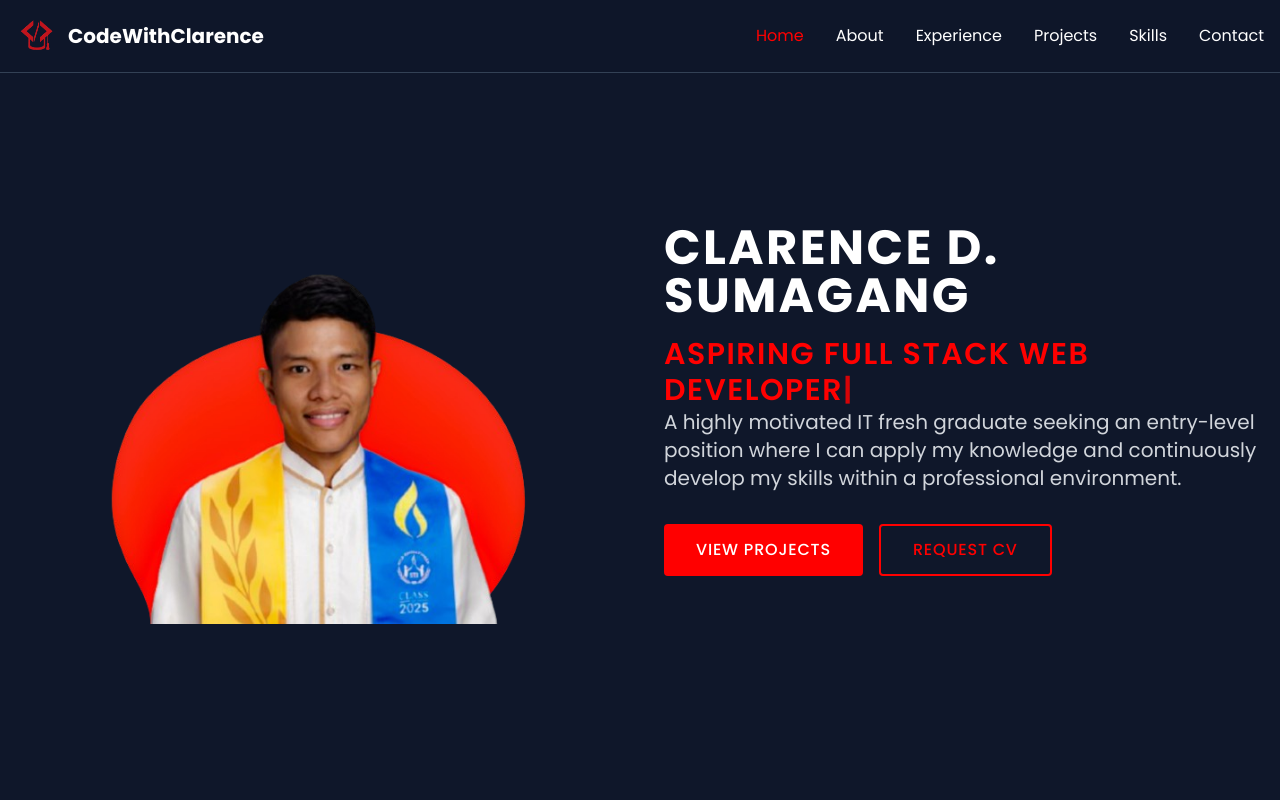
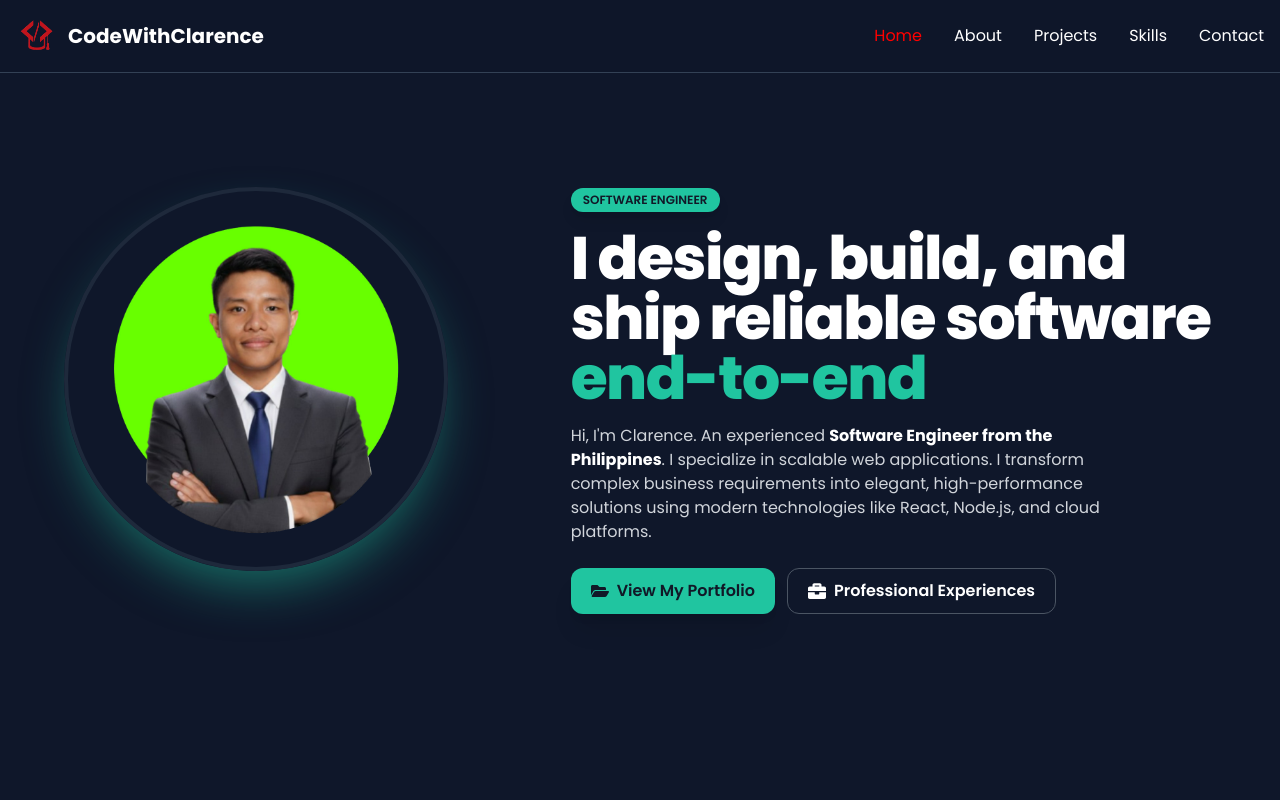
Before and after one commit to Clarence140/CodeWithClarence, a React (Vite) app: page / in a window 1280 px wide. Shown: the top 800 px of the page. Built offline with nearby package versions, Linux system fonts and the light colour scheme.

Commit message:
New Hero Structure

```diff
--- a/src/App.jsx
+++ b/src/App.jsx
@@ -5,7 +5,6 @@ import Navigation from "./components/Navigation";
 import Footer from "./components/shared/Footer";
 import Home from "./pages/Home";
 import About from "./pages/About";
-import Experience from "./pages/Experience";
 import Projects from "./pages/Projects";
 import Skills from "./pages/Skills";
 import Contact from "./pages/Contact";
@@ -19,7 +18,6 @@ function App() {
         <Routes>
           <Route path="/" element={<Home />} />
           <Route path="/about" element={<About />} />
-          <Route path="/experience" element={<Experience />} />
           <Route path="/projects" element={<Projects />} />
           <Route path="/skills" element={<Skills />} />
           <Route path="/contact" element={<Contact />} />
--- a/src/components/Navigation.jsx
+++ b/src/components/Navigation.jsx
@@ -22,7 +22,6 @@ const Navigation = () => {
   const navigationItems = [
     { path: "/", label: "Home" },
     { path: "/about", label: "About" },
-    { path: "/experience", label: "Experience" },
     { path: "/projects", label: "Projects" },
     { path: "/skills", label: "Skills" },
     { path: "/contact", label: "Contact" },
--- a/src/pages/Experience/components/Experience.jsx
+++ /dev/null
@@ -1,118 +0,0 @@
-"use client";
-
-import { useInView } from "react-intersection-observer";
-
-const Experience = () => {
-  const { ref: sectionRef, inView: sectionInView } = useInView({
-    threshold: 0.1,
-    triggerOnce: true,
-  });
-
-  const experiences = [
-    {
-      title: "MetroJobs Website Rework",
-      role: "Frontend Developer (OJT)",
-      period: "2024",
-      description:
-        "During my on-the-job training, I collaborated with a team to redesign and redevelop the MetroJobs website. I focused on creating a modern, responsive user interface using HTML, CSS, and JavaScript. This real-world experience taught me how to work in a professional environment, collaborate with team members, and apply my technical skills to solve actual business problems.",
-      skills: ["HTML", "CSS", "JavaScript", "Responsive Design", "UI/UX"],
-    },
-    {
-      title: "PAMCares - Capstone Project",
-      role: "Full Stack Developer & Team Lead",
-      period: "2024",
-      description:
-        "Led the development of a comprehensive pet healthcare management system as my capstone project. I was responsible for both frontend and backend development, database design, and project management. This project was the biggest challenge I faced during my studies, teaching me how to manage complex projects, handle errors effectively, and deliver a complete solution from concept to deployment.",
-      skills: [
-        "HTML",
-        "CSS",
-        "JavaScript",
-        "Firebase",
-        "Database Design",
-        "Project Management",
-      ],
-    },
-    {
-      title: "Personal Projects Portfolio",
-      role: "Full Stack Developer",
-      period: "2024 - Present",
-      description:
-        "Since graduation, I've been working on multiple personal projects to expand my skills and create meaningful web applications. Projects include RescueNet (emergency response platform), PocketMart (e-commerce platform), Productivity Tools Suite, and various other web applications. These projects have helped me master modern frameworks like React, Next.js, and improve my problem-solving abilities.",
-      skills: [
-        "React",
-        "Next.js",
-        "Tailwind CSS",
-        "Node.js",
-        "Express.js",
-        "Full Stack Development",
-      ],
-    },
-  ];
-
-  return (
-    <section
-      ref={sectionRef}
-      id="experience"
-      className="py-16 sm:py-20 lg:py-24 bg-dark-900"
-    >
-      <div className="container mx-auto px-4 sm:px-6 lg:px-8">
-        <div
-          className={`transition-all duration-700 ease-out ${
-            sectionInView
-              ? "opacity-100 translate-y-0"
-              : "opacity-0 translate-y-10"
-          }`}
-        >
-          <h2 className="text-3xl sm:text-4xl lg:text-5xl xl:text-6xl font-bold mb-12 sm:mb-16 text-center text-white font-futuristic tracking-wider">
-            <span className="relative inline-block">MY EXPERIENCE</span>
-          </h2>
-        </div>
-
-        <div className="max-w-5xl mx-auto space-y-8 sm:space-y-12">
-          {experiences.map((experience, index) => (
-            <div
-              key={index}
-              className={`p-6 sm:p-8 lg:p-10 bg-dark-800/50 rounded-xl border border-dark-700/50 backdrop-blur-sm hover-glow transition-all duration-700 ease-out ${
-                sectionInView
-                  ? "opacity-100 translate-y-0"
-                  : "opacity-0 translate-y-10"
-              }`}
-              style={{ transitionDelay: `${index * 200}ms` }}
-            >
-              <div className="flex flex-col sm:flex-row sm:items-start sm:justify-between mb-4 gap-2">
-                <div>
-                  <h3 className="text-xl sm:text-2xl lg:text-3xl font-bold text-white font-futuristic tracking-wider mb-1">
-                    {experience.title}
-                  </h3>
-                  <p className="text-lg sm:text-xl text-primary-500 font-futuristic tracking-wider mb-2">
-                    {experience.role}
-                  </p>
-                </div>
-                <span className="text-sm sm:text-base text-gray-400 font-futuristic tracking-wider whitespace-nowrap">
-                  {experience.period}
-                </span>
-              </div>
-
-              <p className="text-sm sm:text-base lg:text-lg text-gray-300 leading-relaxed mb-4">
-                {experience.description}
-              </p>
-
-              <div className="flex flex-wrap gap-2">
-                {experience.skills.map((skill, skillIndex) => (
-                  <span
-                    key={skillIndex}
-                    className="px-3 py-1 bg-primary-600/20 text-primary-400 rounded-full text-xs sm:text-sm font-medium"
-                  >
-                    {skill}
-                  </span>
-                ))}
-              </div>
-            </div>
-          ))}
-        </div>
-      </div>
-    </section>
-  );
-};
-
-export default Experience;
--- a/src/pages/Experience/index.js
+++ /dev/null
@@ -1 +0,0 @@
-export { default } from "./components/Experience";
--- a/src/pages/Home/components/Hero.jsx
+++ b/src/pages/Home/components/Hero.jsx
@@ -1,9 +1,8 @@
 "use client";
 
-import { useEffect, useState } from "react";
-import { FaFacebook, FaLinkedin, FaGithub } from "react-icons/fa";
+import { useState } from "react";
+import { FaFacebook, FaLinkedin, FaGithub, FaBriefcase, FaFolderOpen } from "react-icons/fa";
 import { useInView } from "react-intersection-observer";
-import TypingAnimation from "../../../components/shared/TypingAnimation";
 
 const Hero = () => {
   const [showModal, setShowModal] = useState(false);
@@ -22,60 +21,70 @@ const Hero = () => {
       id="home"
       className="min-h-screen flex items-center py-20 bg-dark-900"
     >
-      <div className="container mx-auto px-4">
-        <div className="flex flex-col lg:flex-row items-center gap-8 lg:gap-12">
-          <div
-            className={`w-full lg:w-1/2 flex justify-center transition-all duration-700 ease-in-out ${
-              inView ? "opacity-100 translate-y-0" : "opacity-0 translate-y-10"
-            }`}
-          >
-            <img
-              src="/Logos/ProfilePic.png"
-              alt="Clarence Sumagang"
-              className="w-64 h-64 sm:w-80 sm:h-80 lg:w-full lg:h-auto max-w-md rounded-lg object-cover"
-            />
+      <div className="container mx-auto px-4 md:px-8 lg:px-16">
+        <div className="grid grid-cols-1 lg:grid-cols-12 gap-10 lg:gap-16 items-start">
+          {/* Left Column: Circular Image (lg:col-span-5) */}
+          <div className={`lg:col-span-5 flex justify-center lg:justify-start lg:items-start transition-all duration-700 ease-in-out ${
+            inView ? "opacity-100 translate-y-0" : "opacity-0 translate-y-10"
+          }`}>
+            <div className="relative w-72 h-72 sm:w-80 sm:h-80 md:w-96 md:h-96">
+              <img
+                src="/Logos/ProfilePic.png"
+                alt="Clarence Sumagang - Software Engineer"
+                className="w-full h-full object-cover rounded-full shadow-2xl"
+                style={{
+                  boxShadow: "0 25px 50px -12px rgba(32, 197, 160, 0.5)",
+                  border: "4px solid #1e293b"
+                }}
+              />
+            </div>
           </div>
 
-          <div
-            className={`w-full lg:w-1/2 transition-all duration-700 ease-in-out text-center lg:text-left ${
-              inView ? "opacity-100 translate-y-0" : "opacity-0 translate-y-10"
-            }`}
-          >
-            <h1 className="text-2xl sm:text-3xl lg:text-4xl xl:text-5xl font-bold text-white mb-4 font-futuristic tracking-wider">
-              CLARENCE D. SUMAGANG
+          {/* Right Column: Text and Buttons (lg:col-span-7) */}
+          <div className={`lg:col-span-7 space-y-4 transition-all duration-700 ease-in-out lg:ml-auto lg:max-w-2xl ${
+            inView ? "opacity-100 translate-y-0" : "opacity-0 translate-y-10"
+          }`}>
+            {/* Badge / Tag */}
+            <span className="inline-flex items-center rounded-full bg-accent-500 px-3 py-1 text-xs font-semibold text-gray-900 shadow-lg">
+              SOFTWARE ENGINEER
+            </span>
+
+            {/* Headline */}
+            <h1 className="text-3xl sm:text-4xl md:text-5xl lg:text-6xl font-extrabold tracking-tight text-white leading-tight">
+              I design, build, and ship reliable software
+              <span className="text-accent-500 block">end-to-end</span>
             </h1>
-            <h2 className="text-lg sm:text-xl lg:text-2xl xl:text-3xl text-primary-500 font-semibold mb-6 font-futuristic tracking-wider h-8 sm:h-10 lg:h-12">
-              {inView && (
-                <TypingAnimation
-                  text="ASPIRING FULL STACK WEB DEVELOPER"
-                  speed={100}
-                  delay={500}
-                />
-              )}
-            </h2>
-            <p className="text-sm sm:text-base lg:text-lg xl:text-xl text-gray-300 mb-8 leading-relaxed max-w-2xl mx-auto lg:mx-0">
-              A highly motivated IT fresh graduate seeking an entry-level
-              position where I can apply my knowledge and continuously develop
-              my skills within a professional environment.
+
+            {/* Description */}
+            <p className="text-sm md:text-base text-gray-300 max-w-xl">
+              Hi, I'm Clarence. An experienced <span className="font-bold text-white">Software Engineer from the Philippines</span>. I specialize in scalable web applications. I transform complex business requirements into elegant, high-performance solutions using modern technologies like React, Node.js, and cloud platforms.
             </p>
-            <div className="flex flex-col sm:flex-row gap-4 justify-center lg:justify-start">
+
+            {/* Buttons */}
+            <div className="flex flex-col sm:flex-row space-y-3 sm:space-y-0 sm:space-x-3 pt-2">
+              {/* View Portfolio Button (Primary) */}
               <a
                 href="/projects"
-                className="px-6 sm:px-8 py-3 bg-primary-500 hover:bg-primary-600 text-white font-medium rounded transition-all duration-300 hover-glow font-futuristic tracking-wider animate-fade delay-200 flex items-center justify-center text-sm sm:text-base no-underline hover:text-white"
+                className="flex items-center justify-center px-5 py-2.5 bg-accent-500 text-gray-900 font-semibold rounded-xl hover:bg-accent-600 transition duration-300 shadow-xl no-underline text-base"
               >
-                VIEW PROJECTS
+                <FaFolderOpen className="mr-2" size={18} />
+                View My Portfolio
               </a>
+
+              {/* Professional Experiences Button (Secondary) */}
               <button
                 onClick={toggleModal}
-                className="px-6 sm:px-8 py-3 border-2 border-primary-500 text-primary-500 hover:bg-primary-500/10 font-medium rounded transition-all duration-300 hover-glow font-futuristic tracking-wider animate-fade delay-300 flex items-center justify-center text-sm sm:text-base"
+                className="flex items-center justify-center px-5 py-2.5 border border-gray-600 text-white font-semibold rounded-xl hover:bg-gray-800 transition duration-300 text-base"
               >
-                REQUEST CV
+                <FaBriefcase className="mr-2" size={18} />
+                Professional Experiences
               </button>
             </div>
           </div>
         </div>
       </div>
 
+      {/* Professional Experiences Modal */}
       {showModal && (
         <div
           className="fixed inset-0 bg-black/70 backdrop-blur-md flex items-center justify-center z-50 p-4 animate-fade"
@@ -92,13 +101,10 @@ const Hero = () => {
               &times;
             </button>
             <h3 className="text-2xl font-bold text-primary-500 mb-4 font-futuristic tracking-wider">
-              RESUME REQUEST
+              PROFESSIONAL EXPERIENCES
             </h3>
             <p className="text-gray-300 mb-6">
-              To protect my personal information and ensure my resume is shared
-              responsibly, please use one of the contact options below to
-              request a copy. I will personally review all requests and send my
-              resume to serious inquiries. Thank you for understanding.
+              To learn more about my professional experiences and request my resume, please use one of the contact options below. I will personally review all requests and share my professional background with serious inquiries. Thank you for your interest.
             </p>
             <div className="space-y-3">
               {[
@@ -123,13 +129,13 @@ const Hero = () => {
                   href={item.href}
                   target="_blank"
                   rel="noopener noreferrer"
-                  className="flex items-center gap-3 p-3 bg-dark-700/50 hover:bg-primary-500 hover:text-white rounded transition-all hover-glow animate-fade no-underline"
+                  className="flex items-center gap-3 p-3 bg-dark-700/50 hover:bg-accent-500 hover:text-gray-900 rounded transition-all hover-glow animate-fade no-underline"
                   style={{ animationDelay: `${index * 100 + 200}ms` }}
                 >
-                  <span className="text-primary-500 group-hover:text-white transition-colors">
+                  <span className="text-accent-500 group-hover:text-gray-900 transition-colors">
                     {item.icon}
                   </span>
-                  <span className="text-gray-300 hover:text-white transition-colors">
+                  <span className="text-gray-300 hover:text-gray-900 transition-colors">
                     {item.label}
                   </span>
                 </a>
```
Also changed, not shown: tailwind.config.js (+13 -0 lines), public/Logos/ProfilePic.png, 1 other file (tests, documents, lock files or other folders).
